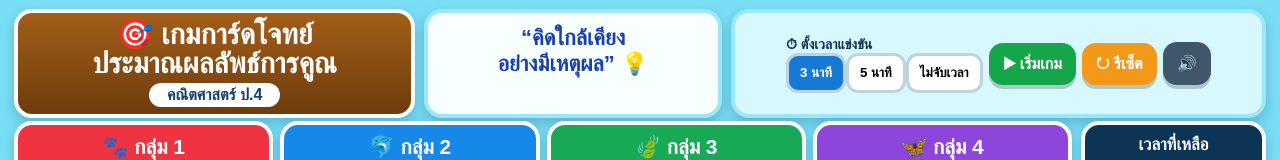
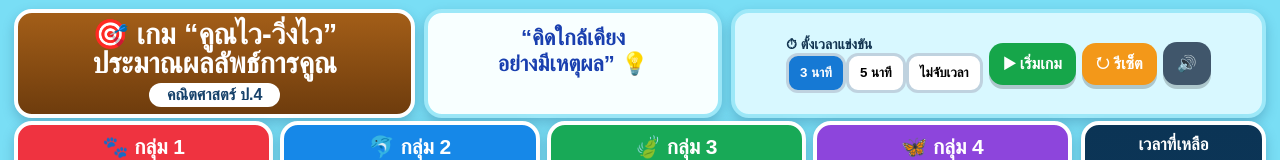
Before and after one commit to crayzybabie/-, a plain HTML site: page index.html in a window 1280 px wide. Shown: the top 160 px of the page. Drawn offline with Linux system fonts and the light colour scheme.

Commit message:
Add files via upload

```diff
--- a/index.html
+++ b/index.html
@@ -1,6 +1,6 @@
 <!doctype html><html lang="th"><head><meta charset="utf-8">
 <meta name="viewport" content="width=device-width,initial-scale=1,maximum-scale=1,user-scalable=no">
-<title>เกมการ์ดโจทย์ ประมาณผลลัพธ์การคูณ ป.4</title>
+<title>เกม “คูณไว-วิ่งไว” ประมาณผลลัพธ์การคูณ ป.4</title>
 <style>
 *{box-sizing:border-box}body{margin:0;overflow:hidden;font-family:Arial,sans-serif;color:#123451;background:linear-gradient(#79def5 0 35%,#9ee16c 35% 100%)}
 .app{height:100vh;padding:9px 14px;display:flex;flex-direction:column;gap:7px}
@@ -27,7 +27,7 @@ button{font-family:inherit;cursor:pointer;touch-action:manipulation}.action{colo
 </style></head><body>
 <div class="app">
 <header class="top">
-<div class="title"><b>🎯 เกมการ์ดโจทย์<br>ประมาณผลลัพธ์การคูณ</b><br><span>คณิตศาสตร์ ป.4</span></div>
+<div class="title"><b>🎯 เกม “คูณไว-วิ่งไว”<br>ประมาณผลลัพธ์การคูณ</b><br><span>คณิตศาสตร์ ป.4</span></div>
 <div class="quote">“คิดใกล้เคียง<br>อย่างมีเหตุผล” 💡</div>
 <div class="controls"><div><strong>⏱ ตั้งเวลาแข่งขัน</strong><br>
 <button class="time active" data-t="180">3 นาที</button><button class="time" data-t="300">5 นาที</button><button class="time" data-t="0">ไม่จับเวลา</button></div>
```
